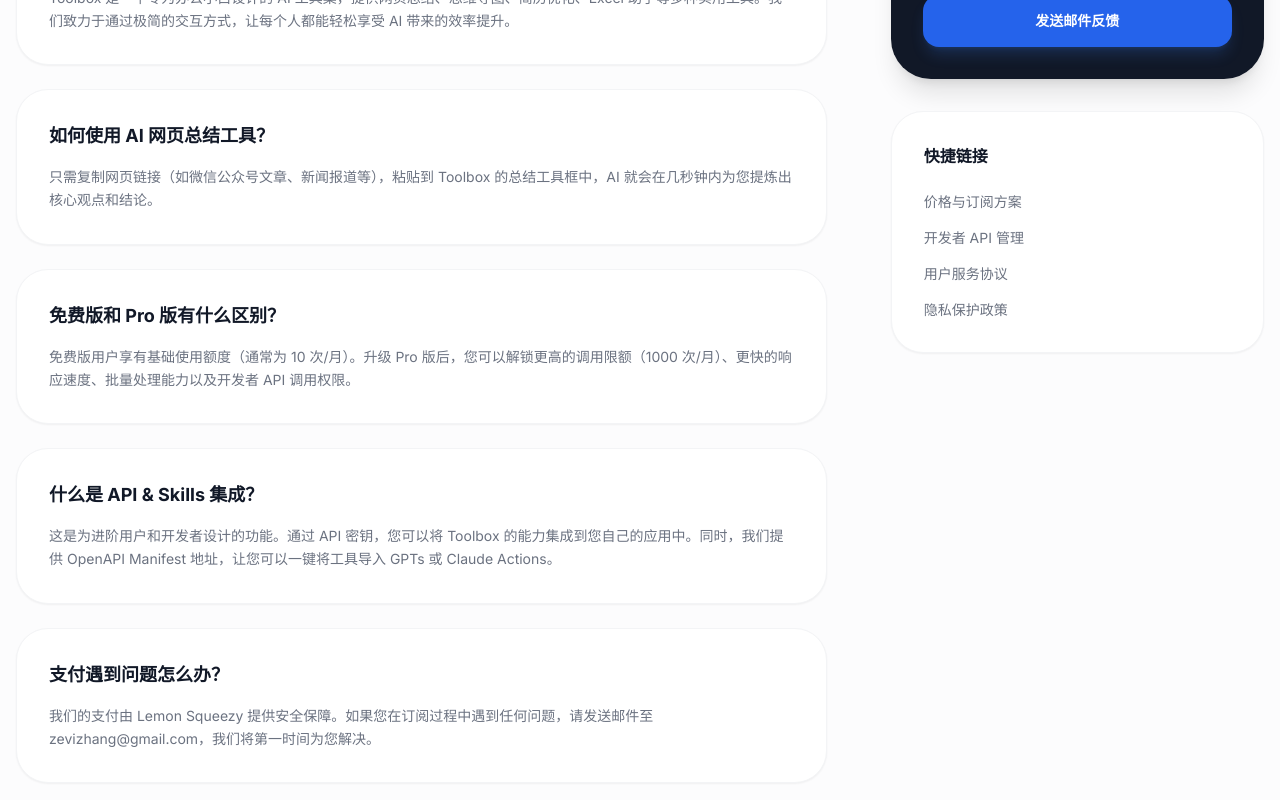
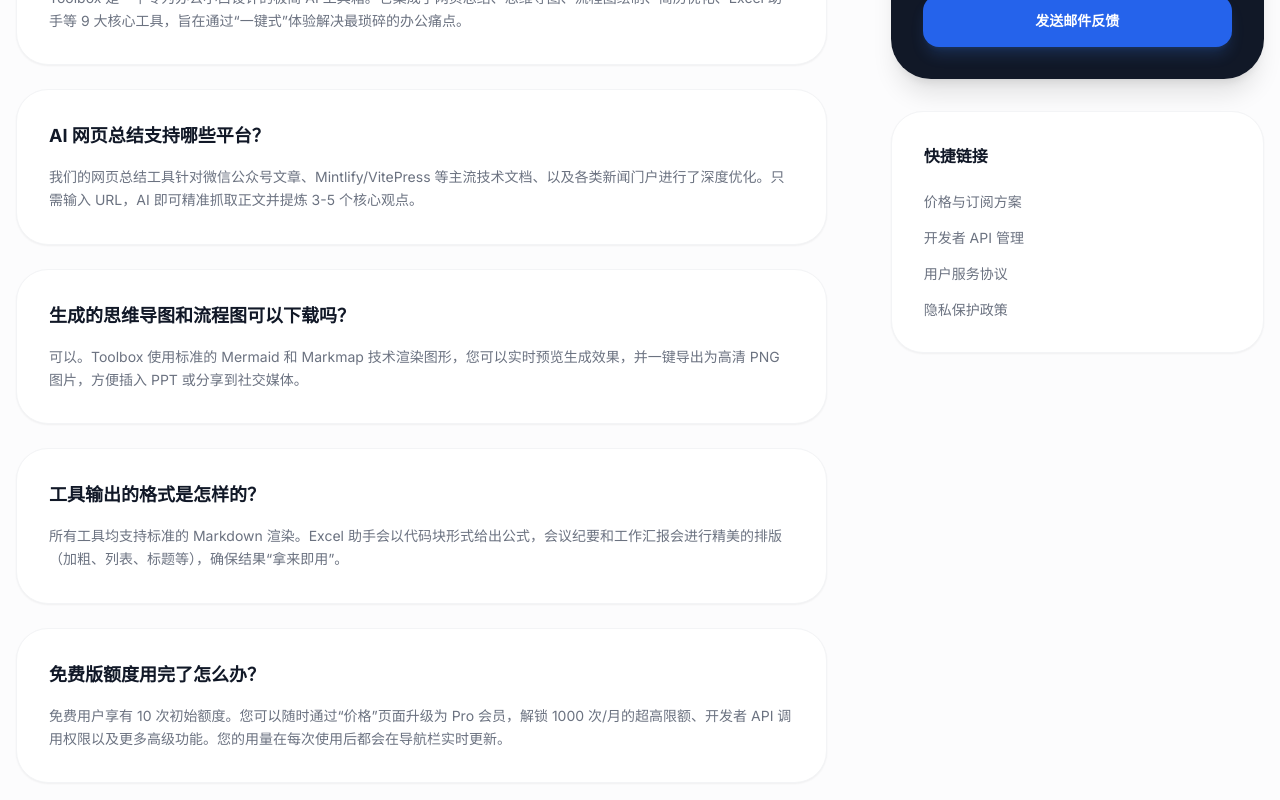
Before and after one commit to Zevi-zzy/toolbox, a Next.js app: page /help in a window 1280 px wide. Shown: the part 980-1780 px from the top of the page. Built offline with nearby package versions, Linux system fonts and the light colour scheme; no server answers.

Commit message:
UI: simplify account menu, implement real-time usage updates, and update help center

```diff
--- a/src/app/help/page.tsx
+++ b/src/app/help/page.tsx
@@ -7,23 +7,27 @@ export default function HelpPage() {
   const faqs = [
     {
       question: "Toolbox 是什么？",
-      answer: "Toolbox 是一个专为办公小白设计的 AI 工具集，提供网页总结、思维导图、简历优化、Excel 助手等多种实用工具。我们致力于通过极简的交互方式，让每个人都能轻松享受 AI 带来的效率提升。"
+      answer: "Toolbox 是一个专为办公小白设计的极简 AI 工具箱。它集成了网页总结、思维导图、流程图绘制、简历优化、Excel 助手等 9 大核心工具，旨在通过“一键式”体验解决最琐碎的办公痛点。"
     },
     {
-      question: "如何使用 AI 网页总结工具？",
-      answer: "只需复制网页链接（如微信公众号文章、新闻报道等），粘贴到 Toolbox 的总结工具框中，AI 就会在几秒钟内为您提炼出核心观点和结论。"
+      question: "AI 网页总结支持哪些平台？",
+      answer: "我们的网页总结工具针对微信公众号文章、Mintlify/VitePress 等主流技术文档、以及各类新闻门户进行了深度优化。只需输入 URL，AI 即可精准抓取正文并提炼 3-5 个核心观点。"
     },
     {
-      question: "免费版和 Pro 版有什么区别？",
-      answer: "免费版用户享有基础使用额度（通常为 10 次/月）。升级 Pro 版后，您可以解锁更高的调用限额（1000 次/月）、更快的响应速度、批量处理能力以及开发者 API 调用权限。"
+      question: "生成的思维导图和流程图可以下载吗？",
+      answer: "可以。Toolbox 使用标准的 Mermaid 和 Markmap 技术渲染图形，您可以实时预览生成效果，并一键导出为高清 PNG 图片，方便插入 PPT 或分享到社交媒体。"
+    },
+    {
+      question: "工具输出的格式是怎样的？",
+      answer: "所有工具均支持标准的 Markdown 渲染。Excel 助手会以代码块形式给出公式，会议纪要和工作汇报会进行精美的排版（加粗、列表、标题等），确保结果“拿来即用”。"
+    },
+    {
+      question: "免费版额度用完了怎么办？",
+      answer: "免费用户享有 10 次初始额度。您可以随时通过“价格”页面升级为 Pro 会员，解锁 1000 次/月的超高限额、开发者 API 调用权限以及更多高级功能。您的用量在每次使用后都会在导航栏实时更新。"
     },
     {
       question: "什么是 API & Skills 集成？",
-      answer: "这是为进阶用户和开发者设计的功能。通过 API 密钥，您可以将 Toolbox 的能力集成到您自己的应用中。同时，我们提供 OpenAPI Manifest 地址，让您可以一键将工具导入 GPTs 或 Claude Actions。"
-    },
-    {
-      question: "支付遇到问题怎么办？",
-      answer: "我们的支付由 Lemon Squeezy 提供安全保障。如果您在订阅过程中遇到任何问题，请发送邮件至 zevizhang@gmail.com，我们将第一时间为您解决。"
+      answer: "通过开发者中心（Dashboard），Pro 用户可以生成 API 密钥，将 Toolbox 的 AI 能力集成到自己的 Agent 或 GPTs 中。我们还提供了符合 OpenAPI 规范的 Manifest 链接，支持一键安装技能。"
     }
   ];
 
--- a/src/app/page.tsx
+++ b/src/app/page.tsx
@@ -133,6 +133,17 @@ export default function Home() {
       color: "text-green-500",
       bgColor: "bg-green-50",
       href: "/tools/ai-excel",
+    },
+    {
+      id: "ai-meeting",
+      name: "AI 会议纪要",
+      description: "将杂乱的会议记录或录音稿，整理成标准、可执行的会议纪要。",
+      icon: MessageSquare,
+      category: "办公必备",
+      level: "进阶",
+      color: "text-orange-600",
+      bgColor: "bg-orange-50",
+      href: "/tools/ai-meeting",
     },
     {
       id: "ai-ppt",
--- a/src/components/tools/AIArticleSummary.tsx
+++ b/src/components/tools/AIArticleSummary.tsx
@@ -31,6 +31,9 @@ export default function AIArticleSummary() {
         const data = await response.json();
         throw new Error(data.error || "总结失败");
       }
+
+      // 触发用量更新事件
+      window.dispatchEvent(new CustomEvent('usage-updated'));
 
       const reader = response.body?.getReader();
       if (!reader) throw new Error("浏览器不支持流式传输");
--- a/src/components/tools/AIExcelHelper.tsx
+++ b/src/components/tools/AIExcelHelper.tsx
@@ -33,6 +33,9 @@ export default function AIExcelHelper() {
         const data = await response.json();
         throw new Error(data.error || "生成失败");
       }
+
+      // 触发用量更新事件
+      window.dispatchEvent(new CustomEvent('usage-updated'));
 
       const reader = response.body?.getReader();
       if (!reader) throw new Error("浏览器不支持流式传输");
--- a/src/components/tools/AIFlowchartGenerator.tsx
+++ b/src/components/tools/AIFlowchartGenerator.tsx
@@ -49,6 +49,9 @@ export default function AIFlowchartGenerator() {
 
       const data = await response.json();
       if (!response.ok) throw new Error(data.error || "生成失败");
+
+      // 触发用量更新事件
+      window.dispatchEvent(new CustomEvent('usage-updated'));
 
       setFlowchartCode(data.flowchartCode);
     } catch (err: any) {
--- a/src/components/tools/AIKnowledgeCard.tsx
+++ b/src/components/tools/AIKnowledgeCard.tsx
@@ -43,6 +43,9 @@ export default function AIKnowledgeCard() {
 
       const data = await response.json();
       if (!response.ok) throw new Error(data.error || "生成失败");
+
+      // 触发用量更新事件
+      window.dispatchEvent(new CustomEvent('usage-updated'));
 
       setCardData(data.cardData);
     } catch (err: any) {
--- a/src/components/tools/AIMeetingMinutes.tsx
+++ b/src/components/tools/AIMeetingMinutes.tsx
@@ -31,6 +31,9 @@ export default function AIMeetingMinutes() {
         const data = await response.json();
         throw new Error(data.error || "整理失败");
       }
+
+      // 触发用量更新事件
+      window.dispatchEvent(new CustomEvent('usage-updated'));
 
       const reader = response.body?.getReader();
       if (!reader) throw new Error("浏览器不支持流式传输");
--- a/src/components/tools/AIMindmapGenerator.tsx
+++ b/src/components/tools/AIMindmapGenerator.tsx
@@ -39,6 +39,9 @@ export default function AIMindmapGenerator() {
 
       const data = await response.json();
       if (!response.ok) throw new Error(data.error || "生成失败");
+
+      // 触发用量更新事件
+      window.dispatchEvent(new CustomEvent('usage-updated'));
 
       const code = data.mindmapCode;
       // 清理可能存在的代码块标记
--- a/src/components/tools/AIPromptOptimizer.tsx
+++ b/src/components/tools/AIPromptOptimizer.tsx
@@ -33,6 +33,9 @@ export default function AIPromptOptimizer() {
         const data = await response.json();
         throw new Error(data.error || "优化失败，请稍后重试");
       }
+
+      // 触发用量更新事件
+      window.dispatchEvent(new CustomEvent('usage-updated'));
 
       const reader = response.body?.getReader();
       if (!reader) throw new Error("浏览器不支持流式传输");
--- a/src/components/tools/AIReportGenerator.tsx
+++ b/src/components/tools/AIReportGenerator.tsx
@@ -32,6 +32,9 @@ export default function AIReportGenerator() {
         const data = await response.json();
         throw new Error(data.error || "生成失败");
       }
+
+      // 触发用量更新事件
+      window.dispatchEvent(new CustomEvent('usage-updated'));
 
       const reader = response.body?.getReader();
       if (!reader) throw new Error("浏览器不支持流式传输");
--- a/src/components/tools/AIResumeGenerator.tsx
+++ b/src/components/tools/AIResumeGenerator.tsx
@@ -44,6 +44,9 @@ export default function AIResumeGenerator() {
 
       const data = await response.json();
       if (!response.ok) throw new Error(data.error || "生成失败");
+
+      // 触发用量更新事件
+      window.dispatchEvent(new CustomEvent('usage-updated'));
 
       setResumeData(data);
     } catch (err: any) {
```
Also changed, not shown: src/components/layout/Navbar.tsx (+11 -36 lines).
